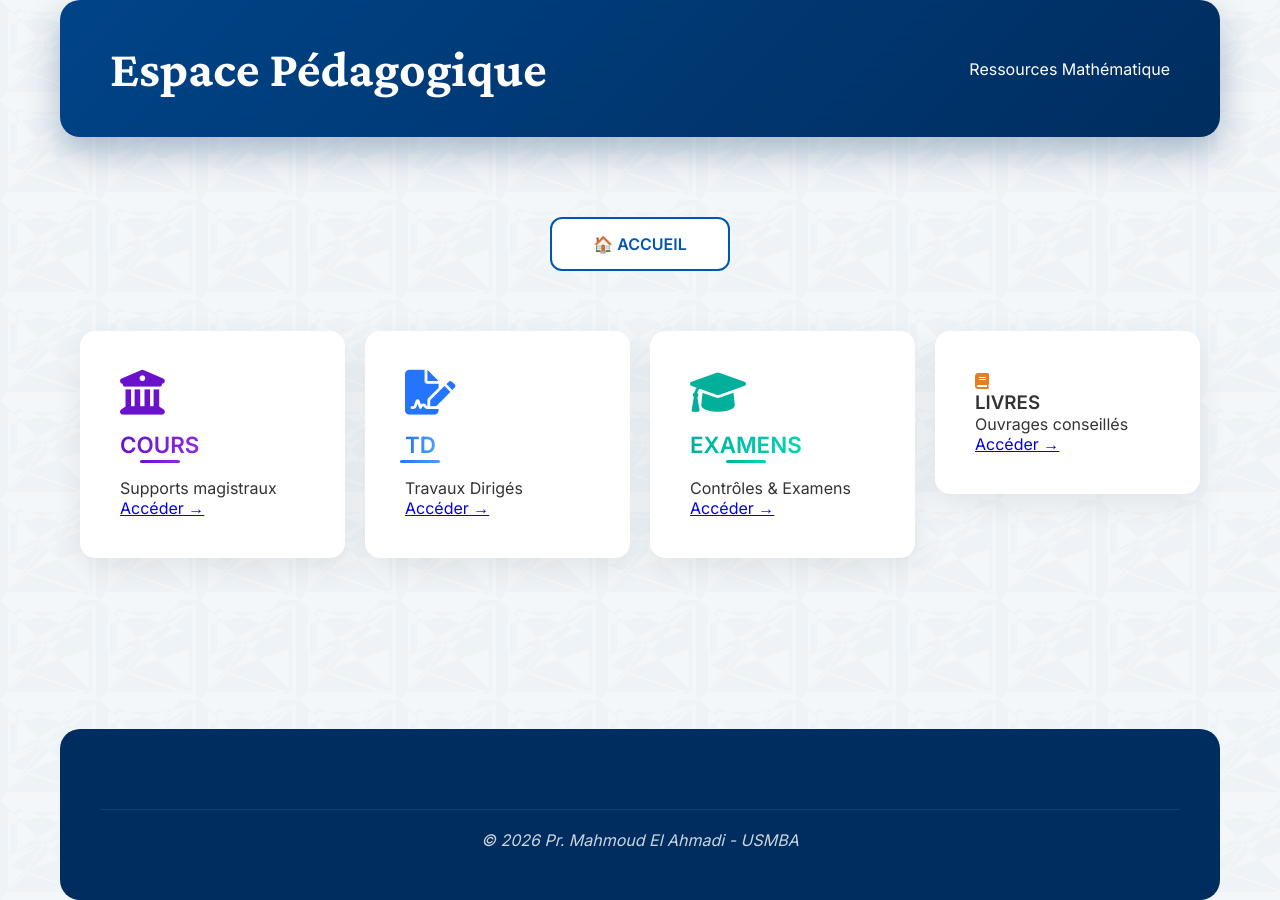
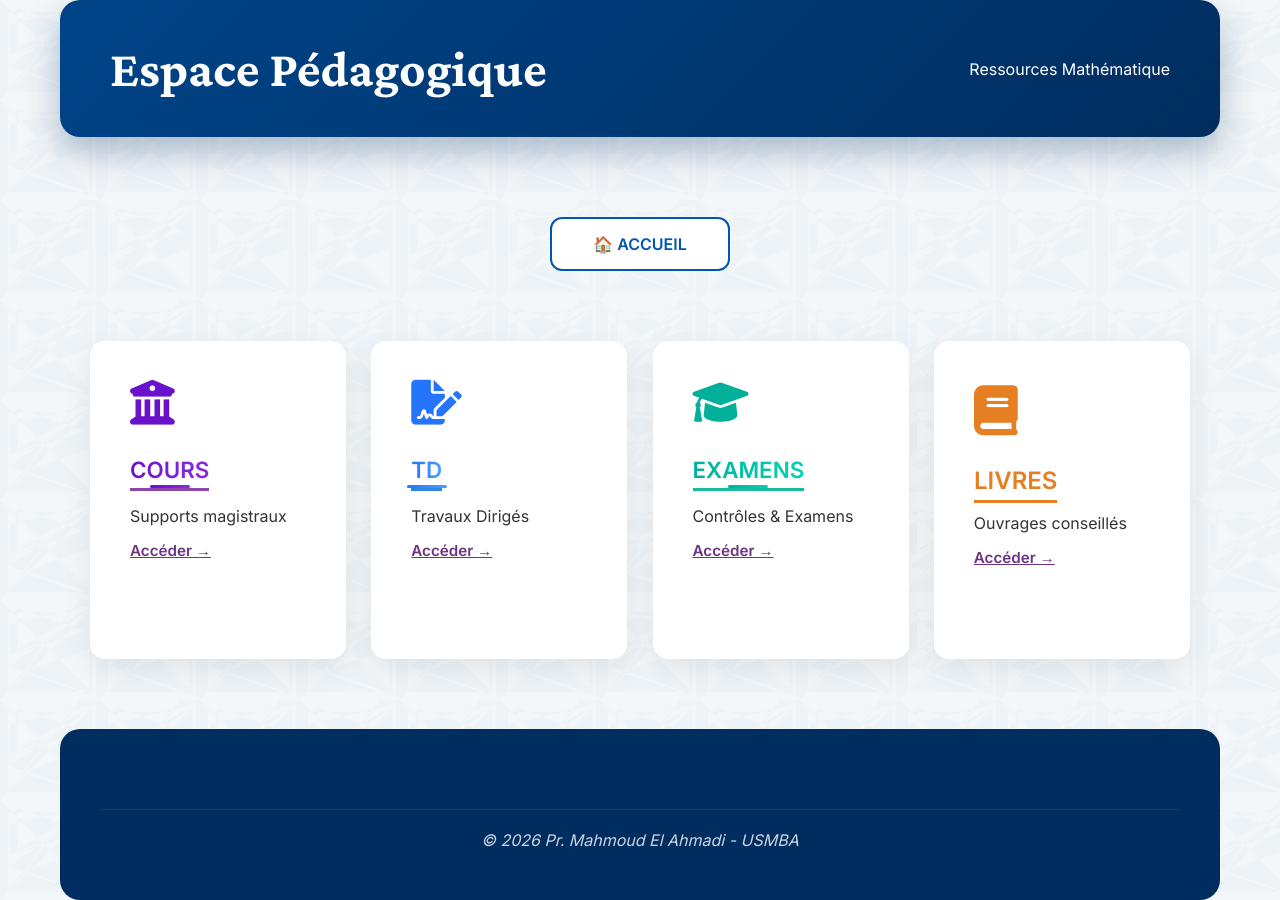
Before and after one commit to mahmoudmath/mahmoudmath.github.io, a Jekyll site: the page pedagogie.html, which Jekyll copies as it is, in a window 1280 px wide. Built offline with Jekyll 4.4.1, drawn with Linux system fonts in a browser that asks for light colours.

Commit message:
Update pedagogie.html

```diff
--- a/pedagogie.html
+++ b/pedagogie.html
@@ -25,27 +25,55 @@ j=d.createElement(s),dl=l!='dataLayer'?'&l='+l:'';j.async=true;j.src=
             flex-direction: column;
             min-height: 100vh;
         }
-        /* Configuration pour aligner les 4 cartes sur une seule ligne sur ordinateur */
+
+        /* GRILLE : 4 colonnes strictement égales */
         .resources-grid {
             flex-grow: 1;
             display: grid;
-            grid-template-columns: repeat(4, 1fr); /* Force 4 colonnes égales */
-            gap: 20px;
-            padding: 20px;
-            align-items: start;
+            grid-template-columns: repeat(4, 1fr);
+            gap: 25px;
+            padding: 30px;
+            width: 100%;
+            box-sizing: border-box;
         }
 
-        /* Adaptation pour les tablettes (2x2) et mobiles (1x4) */
-        @media (max-width: 992px) {
+        /* TAILLE UNIQUE DES ICONES */
+        .academic-icon {
+            font-size: 50px; /* Taille fixe pour toutes les icônes */
+            margin-bottom: 15px;
+            display: block;
+        }
+
+        /* TAILLE UNIQUE DES TITRES (COURS, TD, etc.) */
+        .resource-card h3 {
+            font-size: 1.5rem;
+            font-weight: bold;
+            margin: 10px 0;
+            display: inline-block;
+            padding-bottom: 5px;
+        }
+
+        /* STYLE DES LIENS ACCÉDER (Violet comme l'image) */
+        .resource-card a {
+            color: #6c3483 !important;
+            font-weight: bold;
+            text-decoration: underline;
+            display: block;
+            margin-top: 15px;
+            font-size: 0.95rem;
+        }
+
+        /* RESPONSIVE */
+        @media (max-width: 1100px) {
             .resources-grid { grid-template-columns: repeat(2, 1fr); }
         }
-        @media (max-width: 600px) {
+        @media (max-width: 650px) {
             .resources-grid { grid-template-columns: 1fr; }
         }
 
         .professor-footer {
             width: 100%;
-            margin-top: 50px;
+            margin-top: auto;
         }
     </style>
 </head>
@@ -64,37 +92,36 @@ height="0" width="0" style="display:none;visibility:hidden"></iframe></noscript>
         </nav>
 
         <div class="resources-grid">
-            <!-- CARTE COURS -->
+            <!-- COURS -->
             <div class="resource-card" data-aos="zoom-in">
-                <div class="academic-icon"><i class="fas fa-university"></i></div>
-                <h3>COURS</h3>
+                <div class="academic-icon" style="color: #8e44ad;"><i class="fas fa-university"></i></div>
+                <h3 style="color: #8e44ad; border-bottom: 3px solid #8e44ad;">COURS</h3>
                 <p>Supports magistraux</p>
-                <a href="choix-annee-cours.html" class="btn-resource">Accéder →</a>
+                <a href="choix-annee-cours.html">Accéder →</a>
             </div>
 
-            <!-- CARTE TD -->
+            <!-- TD -->
             <div class="resource-card" data-aos="zoom-in" data-aos-delay="100">
-                <div class="academic-icon"><i class="fas fa-file-signature"></i></div>
-                <h3>TD</h3>
+                <div class="academic-icon" style="color: #2e86de;"><i class="fas fa-file-signature"></i></div>
+                <h3 style="color: #2e86de; border-bottom: 3px solid #2e86de;">TD</h3>
                 <p>Travaux Dirigés</p>
-                <a href="choix-annee-td.html" class="btn-resource">Accéder →</a>
+                <a href="choix-annee-td.html">Accéder →</a>
             </div>
 
-            <!-- CARTE EXAMENS -->
+            <!-- EXAMENS -->
             <div class="resource-card" data-aos="zoom-in" data-aos-delay="200">
-                <div class="academic-icon"><i class="fas fa-graduation-cap"></i></div>
-                <h3>EXAMENS</h3>
+                <div class="academic-icon" style="color: #1abc9c;"><i class="fas fa-graduation-cap"></i></div>
+                <h3 style="color: #1abc9c; border-bottom: 3px solid #1abc9c;">EXAMENS</h3>
                 <p>Contrôles & Examens</p>
-                <a href="choix-annee-examens.html" class="btn-resource">Accéder →</a>
+                <a href="choix-annee-examens.html">Accéder →</a>
             </div>
 
-            <!-- CARTE LIVRES (Nouvelle carte ajoutée) -->
+            <!-- LIVRES (TAILLE ET STYLE IDENTIQUES) -->
             <div class="resource-card" data-aos="zoom-in" data-aos-delay="300">
-                <!-- Icône orange pour se différencier -->
                 <div class="academic-icon" style="color: #e67e22;"><i class="fas fa-book"></i></div>
-                <h3>LIVRES</h3>
+                <h3 style="color: #e67e22; border-bottom: 3px solid #e67e22;">LIVRES</h3>
                 <p>Ouvrages conseillés</p>
-                <a href="livres.html" class="btn-resource">Accéder →</a>
+                <a href="livres.html">Accéder →</a>
             </div>
         </div>
 
```
